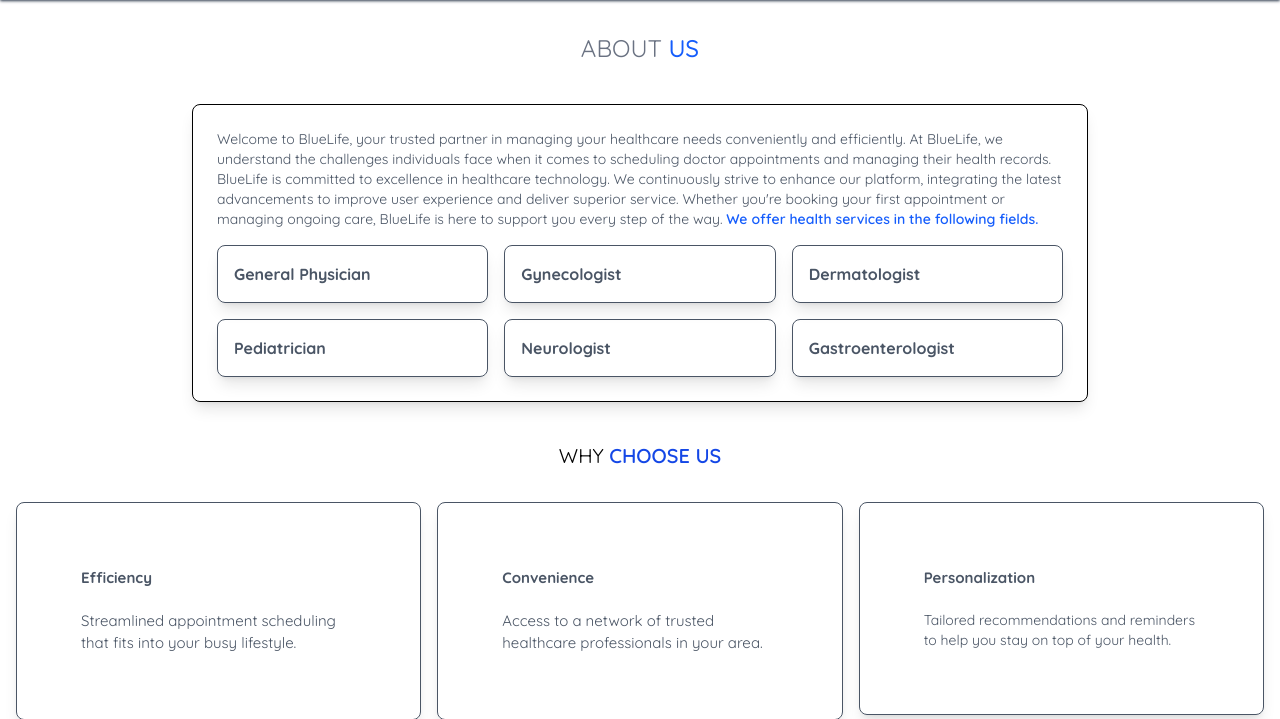
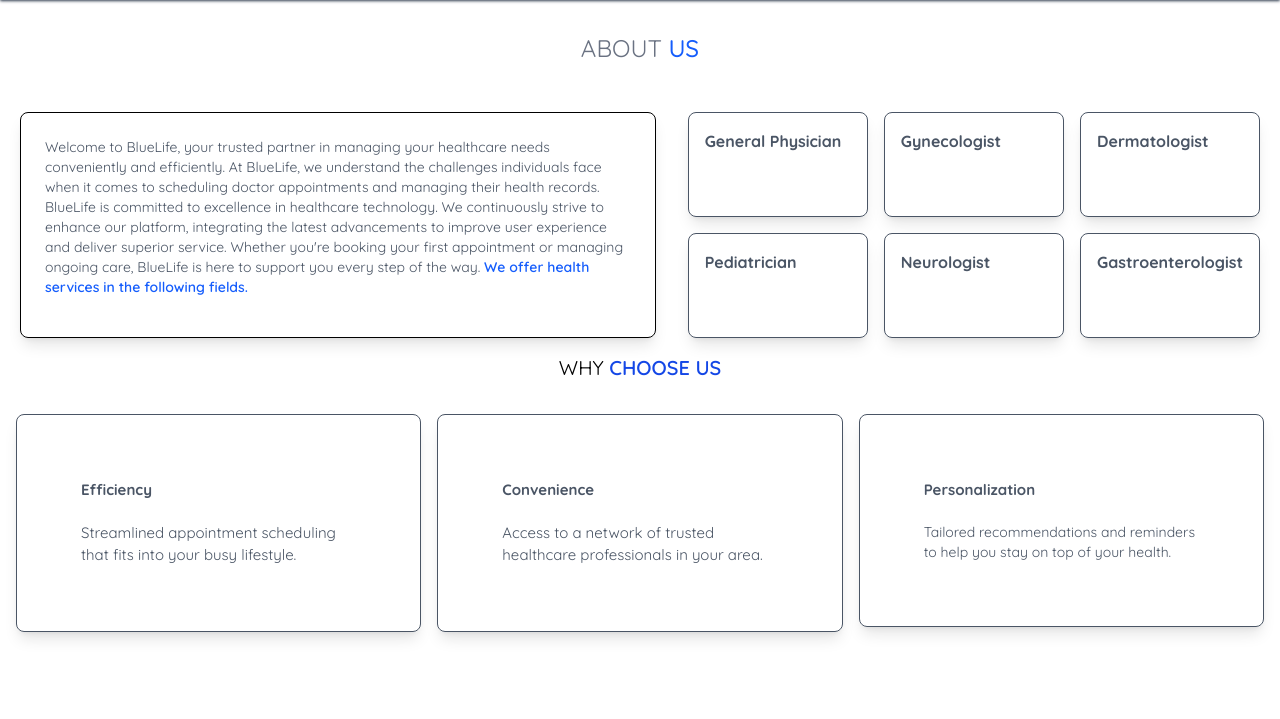
Before and after one commit to Grealishgit/BlueLife-Hospital, a PHP site: page /about.php in a window 1280 px wide. Shown: the part 72-791 px from the top of the page. After the commit the page ends 711 px from the top, so only its background shows below. Run offline with PHP 8.4, Linux system fonts and the light colour scheme.

Commit message:
Refactor about section layout for improved structure and readability

```diff
--- a/about.php
+++ b/about.php
@@ -27,22 +27,26 @@
         </div>
 
         <!-- About Section Card -->
-        <div class="my-10">
-            <div class="border rounded-lg shadow-lg p-6 mx-auto max-w-4xl">
+        <div class="flex md:flex-row flex-col px-5 gap-8 mt-12 w-full">
+            <div class="border md:flex-1 rounded-lg shadow-lg p-6 mx-auto max-w-4xl">
                 <p class="text-sm text-gray-600 mb-4">
                     Welcome to BlueLife, your trusted partner in managing your
                     healthcare needs conveniently and efficiently. At BlueLife, we
                     understand the challenges individuals face when it comes to scheduling
                     doctor appointments and managing their health records. BlueLife is committed to excellence in
                     healthcare technology. We continuously strive to enhance our platform, integrating the latest
-                    advancements to improve user experience and deliver superior service. Whether you're booking your
-                    first appointment or managing ongoing care, BlueLife is here to support you every step of the way.
+                    advancements to improve user experience and deliver superior service. Whether you're booking
+                    your
+                    first appointment or managing ongoing care, BlueLife is here to support you every step of the
+                    way.
                     <span
                         class="text-blue-600 font-semibold  hover:text-green-600  transition-all duration-300 cursor-pointer">We
                         offer health services in the following fields.</span>
                 </p>
 
-                <div class="grid grid-cols-1 md:grid-cols-3 gap-4">
+
+            </div>
+            <div class="grid grid-cols-2 md:grid-cols-3 gap-4">
                 <!-- Sub Cards for Specialties -->
                 <div
                     class="border rounded-lg shadow-lg p-4  hover:bg-blue-500 hover:text-white transition-all duration-300 text-gray-600 cursor-pointer">
@@ -70,7 +74,7 @@
                 </div>
             </div>
         </div>
-        </div>
+
 
         <div class="text-xl my-4 text-center">
             <p>WHY <span class="text-blue-700 font-semibold">CHOOSE US</span></p>
```
Lines whose indentation alone changed are shown as unchanged.
